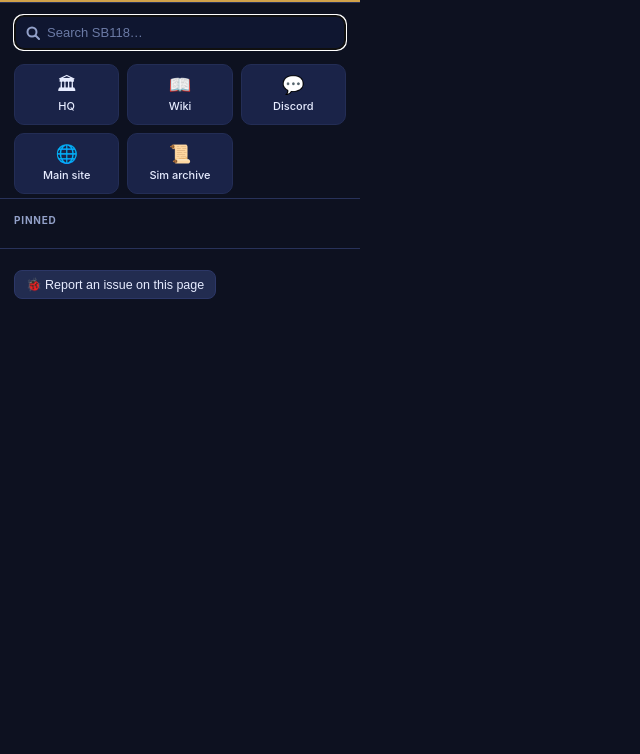
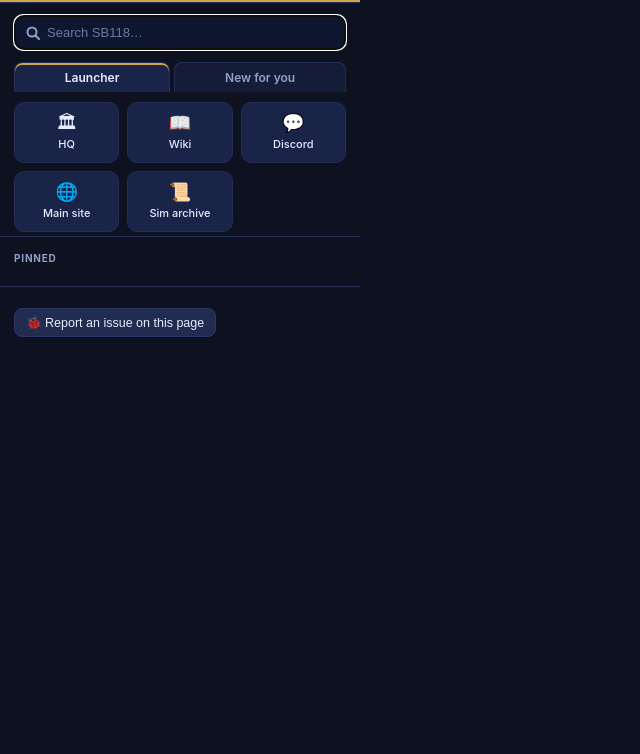
Before and after one commit to StarBase118/sb118-browser-extension, a website built with Vite: page src/popup/popup.html in a window 1280 px wide. Shown: the part 46-800 px from the top of the page, without its empty margins (0-640 px from the left). Built offline with nearby package versions, Linux system fonts and the light colour scheme; some packages are replaced by stand-ins of ours; no server answers.

Commit message:
style(popup): tab strip and count pill

```diff
--- a/src/popup/popup.css
+++ b/src/popup/popup.css
@@ -57,6 +57,20 @@ body{width:360px;margin:0;background:var(--bg);color:var(--ink);
 .grid a:hover{background:var(--tile-hover);transform:translateY(-1px)}
 .grid a .ic{font-size:18px;line-height:1}
 
+/* Tabs. One line of text, no icons — the strip costs vertical space on every
+   open including quiet ones, so it stays as short as it can be. */
+.tabs{display:flex;gap:4px;padding:8px 14px 0}
+.tab{flex:1 1 auto;background:#141c38;border:1px solid #232d55;border-bottom:0;
+  border-radius:8px 8px 0 0;color:var(--muted);font:inherit;font-size:12px;font-weight:600;
+  padding:7px 10px;cursor:pointer;display:inline-flex;align-items:center;justify-content:center;
+  gap:6px}
+.tab:hover{color:var(--ink)}
+.tab[aria-selected="true"]{background:var(--tile);color:var(--ink);
+  box-shadow:inset 0 2px 0 0 var(--gold)}
+.tab:focus-visible{outline:2px solid var(--staff-accent);outline-offset:-2px}
+.tab-count{background:var(--gold);color:#1a1200;border-radius:999px;font-size:10px;
+  font-weight:700;line-height:1;padding:2px 5px;min-width:15px;text-align:center}
+
 /* sections */
 .sec{padding:12px 14px;border-top:1px solid var(--line)}
 .sec:first-of-type{border-top:0}
```
